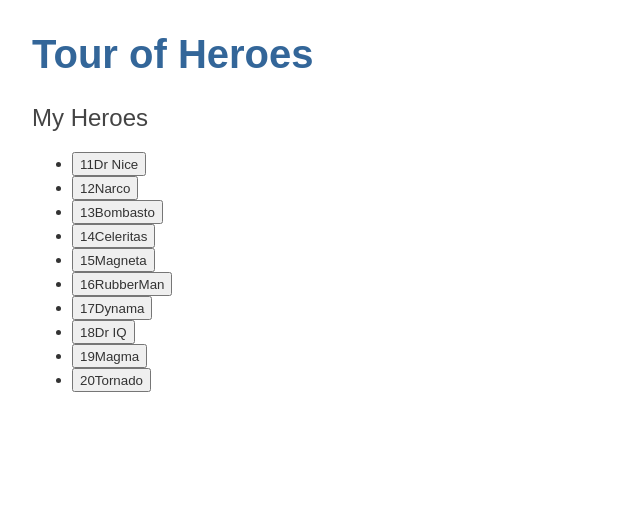
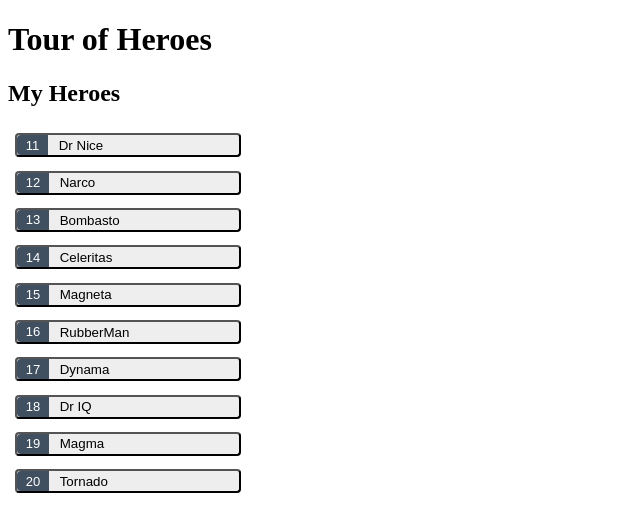
Before and after one commit to NigelC-Quo/FED2201, an Angular app in the folder Assignments/10 - Angular Tour of Heroes Tutorial/angular-tour-of-heroes/: page / in a window 1280 px wide. Shown: the top 532 px of the page, without its empty margins (0-640 px from the left). Built offline with nearby package versions, Linux system fonts and the light colour scheme.

Commit message:
Added styles to the app

```diff
--- a/Assignments/10 - Angular Tour of Heroes Tutorial/angular-tour-of-heroes/src/styles.sass
+++ b/Assignments/10 - Angular Tour of Heroes Tutorial/angular-tour-of-heroes/src/styles.sass
@@ -1,22 +1,66 @@
 /* You can add global styles to this file, and also import other style files */
-/* Application-wide Styles */
-h1
-  color: #369
-  font-family: Arial, Helvetica, sans-serif
-  font-size: 250%
+/* HeroesComponent's private CSS styles */
+.heroes
+  margin: 0 0 2em 0
+  list-style-type: none
+  padding: 0
+  width: 15em
 
-h2, h3
-  color: #444
-  font-family: Arial, Helvetica, sans-serif
-  font-weight: lighter
 
-body
-  margin: 2em
+.heroes li
+  display: flex
 
-body, input[type="text"], button
-  color: #333
-  font-family: Cambria, Georgia, serif
 
-/* everywhere else */
-*
-  font-family: Arial, Helvetica, sans-serif
+.heroes button
+  flex: 1
+  cursor: pointer
+  position: relative
+  left: 0
+  background-color: #EEE
+  margin: .5em
+  padding: 0
+  border-radius: 4px
+  display: flex
+  align-items: stretch
+  height: 1.8em
+
+
+.heroes button:hover
+  color: #2c3a41
+  background-color: #e6e6e6
+  left: .1em
+
+
+.heroes button:active
+  background-color: #525252
+  color: #fafafa
+
+
+.heroes button.selected
+  background-color: black
+  color: white
+
+
+.heroes button.selected:hover
+  background-color: #505050
+  color: white
+
+
+.heroes button.selected:active
+  background-color: black
+  color: white
+
+
+.heroes .badge
+  display: inline-block
+  font-size: small
+  color: white
+  padding: 0.8em 0.7em 0 0.7em
+  background-color: #405061
+  line-height: 0em
+  margin-right: .8em
+  border-radius: 4px 0 0 4px
+
+
+.heroes .name
+  align-self: center
```
